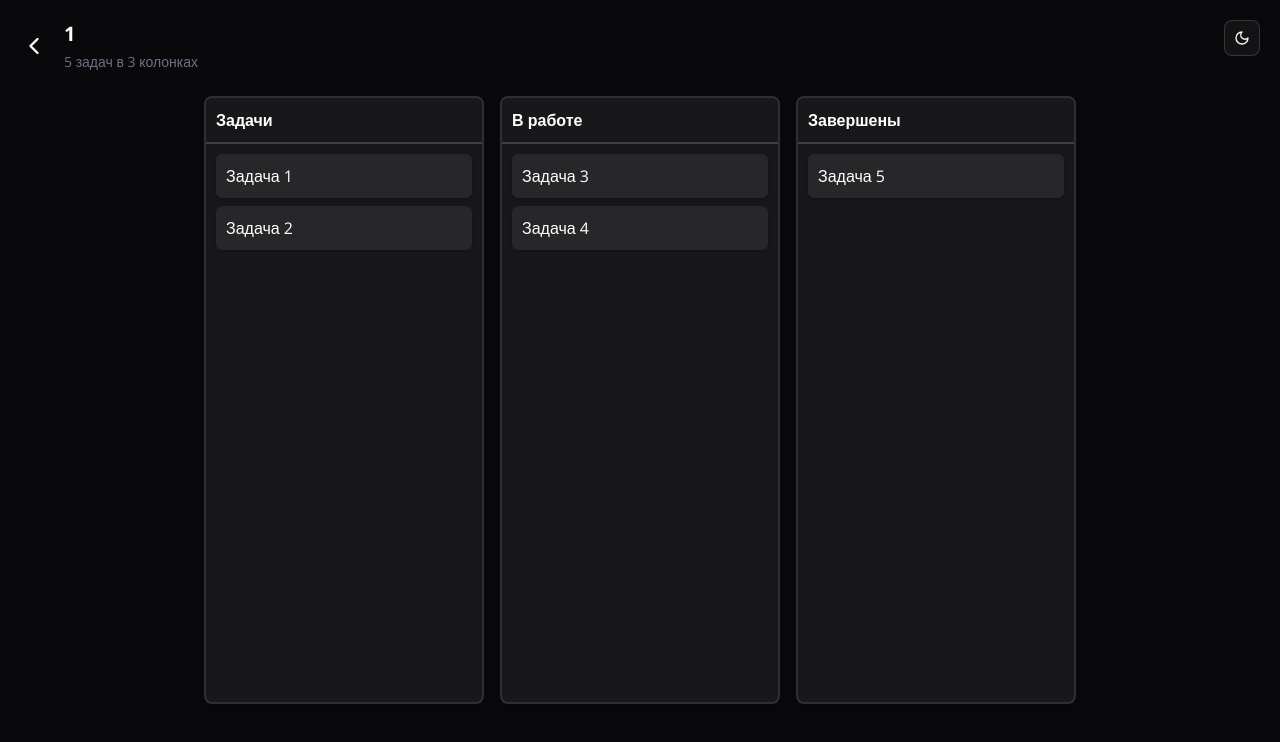
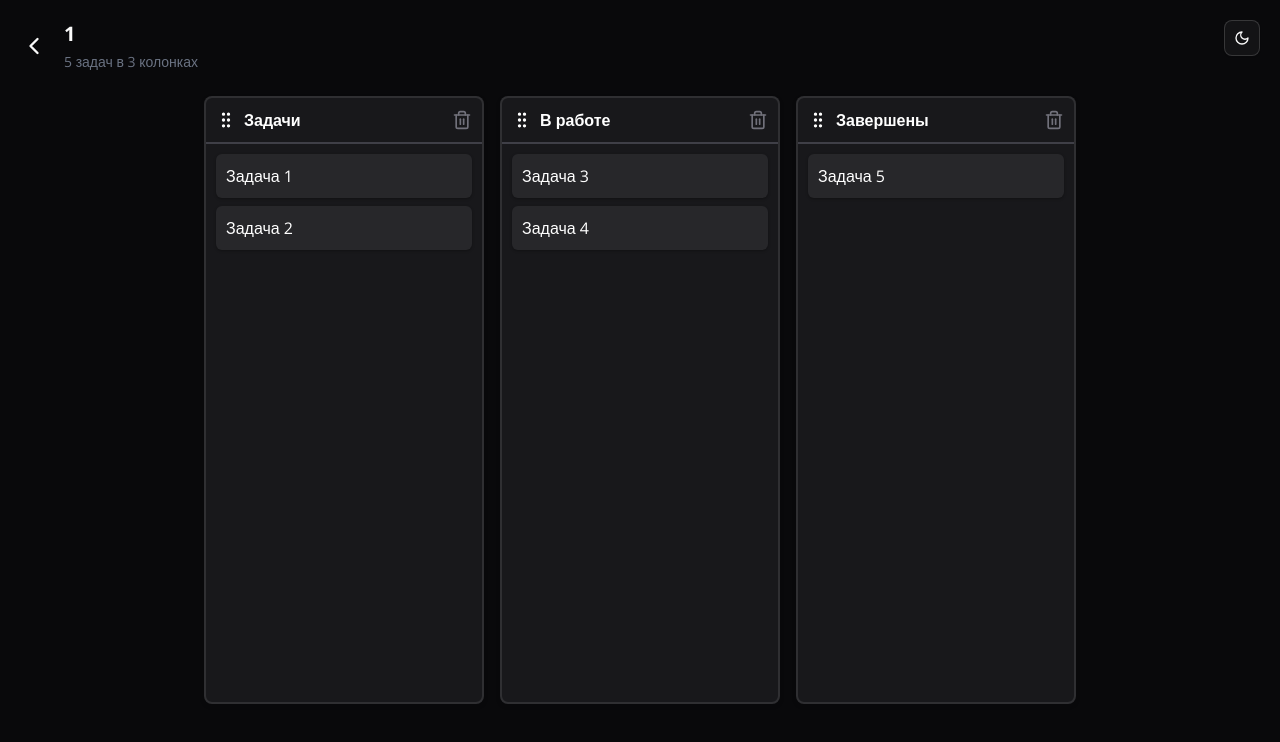
Before and after one commit to nntdgrss/DandD, a React (Vite) app: page /table/1 in a window 1280 px wide. Shown: the top 742 px of the page. Built offline with nearby package versions, Linux system fonts and the light colour scheme.

Commit message:
add: Перетаскивание и удаление колонок

```diff
--- a/src/features/table/dnd-kanban/ui/KanbanColumn.tsx
+++ b/src/features/table/dnd-kanban/ui/KanbanColumn.tsx
@@ -1,4 +1,4 @@
-import React from "react";
+import React, { useState } from "react";
 import { useSortable } from "@dnd-kit/sortable";
 import { CSS } from "@dnd-kit/utilities";
 import type { Column, Task } from "../types/types";
@@ -8,6 +8,7 @@ import {
   verticalListSortingStrategy,
 } from "@dnd-kit/sortable";
 import { cn } from "@/lib/utils";
+import { GripVertical, Trash2 } from "lucide-react";
 
 // Пропсы для компонента колонки канбан-доски
 interface KanbanColumnProps {
@@ -37,6 +38,7 @@ const KanbanColumn: React.FC<KanbanColumnProps> = ({
       column,
     },
   });
+  const [columnName, setColumnName] = useState(column.title);
 
   // Стили для колонки при перетаскивании
   const style = {
@@ -63,12 +65,26 @@ const KanbanColumn: React.FC<KanbanColumnProps> = ({
       }}
     >
       {/* Заголовок колонки, который можно перетаскивать */}
-      <div
-        {...attributes}
-        {...listeners}
-        className="p-[10px] font-bold border-b-2 dark:border-b-zinc-700 border-b-zinc-200 border-zinc-700 select-none cursor-grab dark:text-white text-black"
-      >
-        {column.title}
+      <div className="p-[10px] font-bold border-b-2 dark:border-b-zinc-700 border-b-zinc-200 border-zinc-700 select-none dark:text-white text-black flex items-center justify-between">
+        <div className="flex items-center">
+          <GripVertical
+            className="mr-2 outline-none cursor-grab"
+            size={20}
+            {...attributes}
+            {...listeners}
+          />
+          <input
+            type="text"
+            value={columnName}
+            maxLength={19}
+            onChange={(e) => setColumnName(e.target.value)}
+            className="outline-none"
+          />
+        </div>
+        <Trash2
+          size={20}
+          className="cursor-pointer text-zinc-500 hover:text-red-400 transition-colors duration-300"
+        />
       </div>
 
       {/* Контейнер для задач с вертикальной сортировкой */}
```
